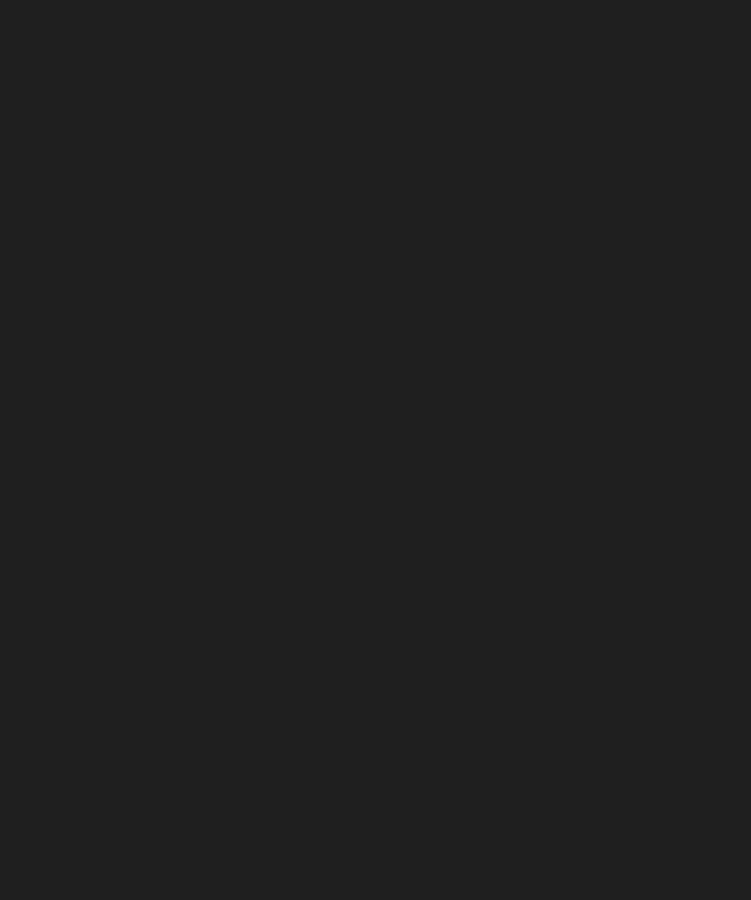
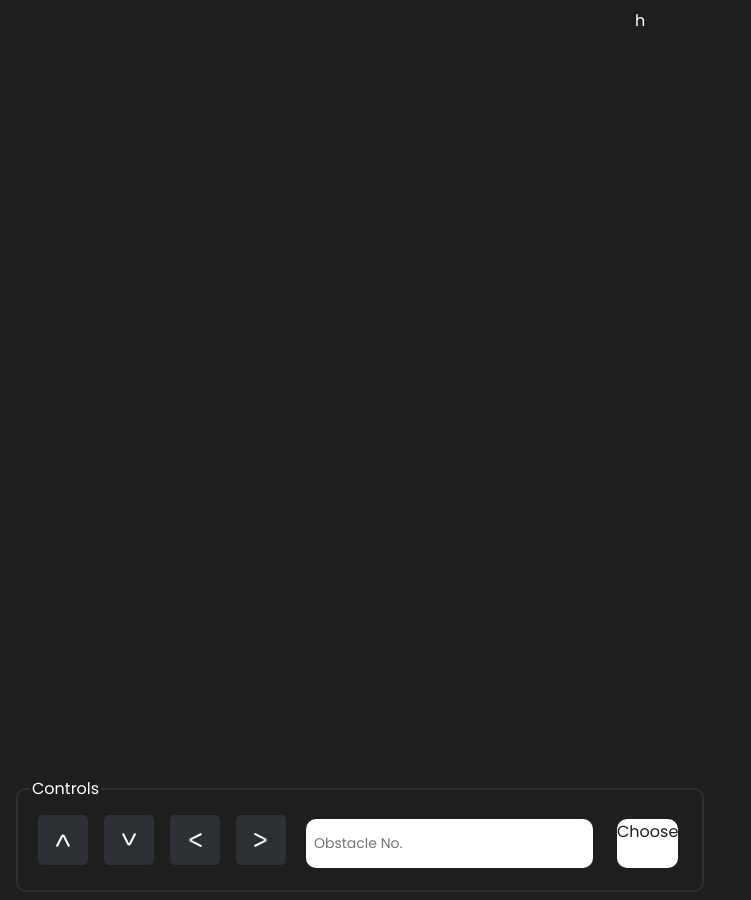
Before and after one commit to PranavPrakasan07/ACO-PF, a plain HTML site: page index.html in a window 1280 px wide. Shown: the whole page, without its empty margins (0-751 px from the left). Before the commit the page ends 800 px from the top, so only its background shows below. Drawn offline with Linux system fonts and the light colour scheme.

Commit message:
Minor controls ui

```diff
--- a/index.html
+++ b/index.html
@@ -15,6 +15,21 @@
   <!-- <link rel="text/css" href="./css/main.css"> -->
 
   <style>
+    @import url('https://fonts.googleapis.com/css2?family=Poppins:wght@400;600&display=swap');
+
+    * {
+      box-sizing: border-box;
+      background-color: #1e1e1e;
+      font-family: 'Poppins', sans-serif;
+      color: white;
+    }
+
+    input:focus,
+    textarea:focus,
+    select:focus {
+      outline: none;
+    }
+
     html {
       scroll-behavior: smooth;
     }
@@ -23,16 +38,46 @@
       background-color: #1F1F1F;
     }
 
-    .container {
-      height: 100vh;
-      width: 100vw;
+    .arrow-container {
+      display: flex;
+      flex-wrap: wrap;
+      flex-direction: row;
+    }
+
+    .arrow-button {
+      margin: 8px;
+    }
+
+    .arrow-button:hover {
+      opacity: 50%;
+    }
+
+    fieldset {
+      margin: 8px;
+      width: fit-content;
+      border-radius: 10px;
+      border-color: #2C2F33;
+      border-style: solid;
+    }
+
+    input {
+      color: #1F1F1F;
+      font-family: 'Poppins', sans-serif;
+      background-color: white;
+      font-size: 14px;
+      padding: 8px;
+      border-radius: 10px;
+      margin: 12px;
+      border: 0px;
     }
 
     .unityContainer {
       vertical-align: middle;
       width: 95vw;
+      height: 95vh;
       text-align: center;
       margin: 0 auto;
+      background-color: #1E1E1E;
       border-radius: 25px;
     }
 
@@ -43,12 +88,26 @@
 
     .inputs {
       flex: 75vw;
+      width: fit-content;
       background-color: aliceblue;
     }
 
     .controls {
       flex: 25vw;
+      width: fit-content;
       background-color: aliceblue;
+    }
+
+    .set-button{
+      color: #1F1F1F;
+      background-color: white;
+      margin: 12px;
+      border-radius: 10px;
+      text-align: center;
+    }
+
+    .set-button:hover{
+      opacity: 50%;
     }
 
     @media (max-width: 800px) {
@@ -64,13 +123,40 @@
 
 <body>
 
-  <div class="unityContainer" id="unityContainer"></div>
+  <div class="unityContainer" id="unityContainer">h</div>
 
   <div class="flex-container">
     <div class="inputs"></div>
-    <div class="controls"></div>
+    <div class="controls">
+    </div>
   </div>
 
+  <fieldset>
+    <legend>
+      Controls
+    </legend>
+    <div class="arrow-container">
+      <div class="arrow-button">
+        <img src="images/up.svg" width="50px">
+      </div>
+      <div class="arrow-button">
+        <img src="images/down.svg" width="50px">
+      </div>
+      <div class="arrow-button">
+        <img src="images/left.svg" width="50px">
+      </div>
+      <div class="arrow-button">
+        <img src="images/right.svg" width="50px">
+      </div>
+
+      <input placeholder="Obstacle No." type="text">
+
+      <div class="set-button">
+        Choose
+      </div>
+
+    </div>
+  </fieldset>
 
 
 </body>
```
Also changed, not shown: images/down.svg (added), images/left.svg (added), images/right.svg (added), images/up.svg (added).
